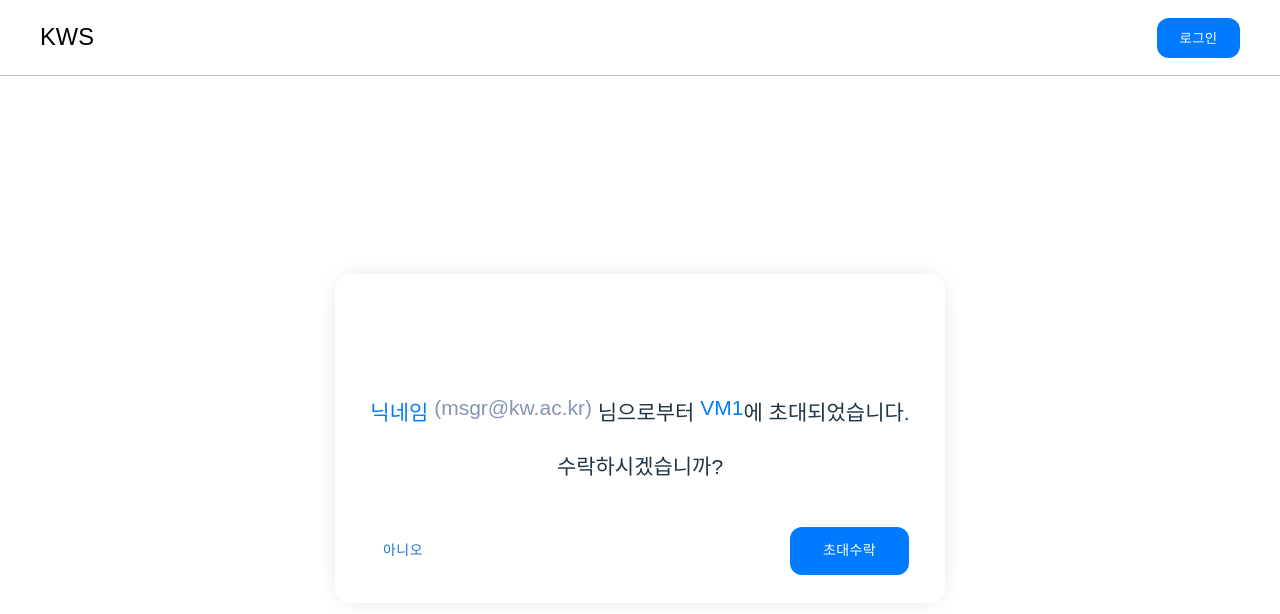
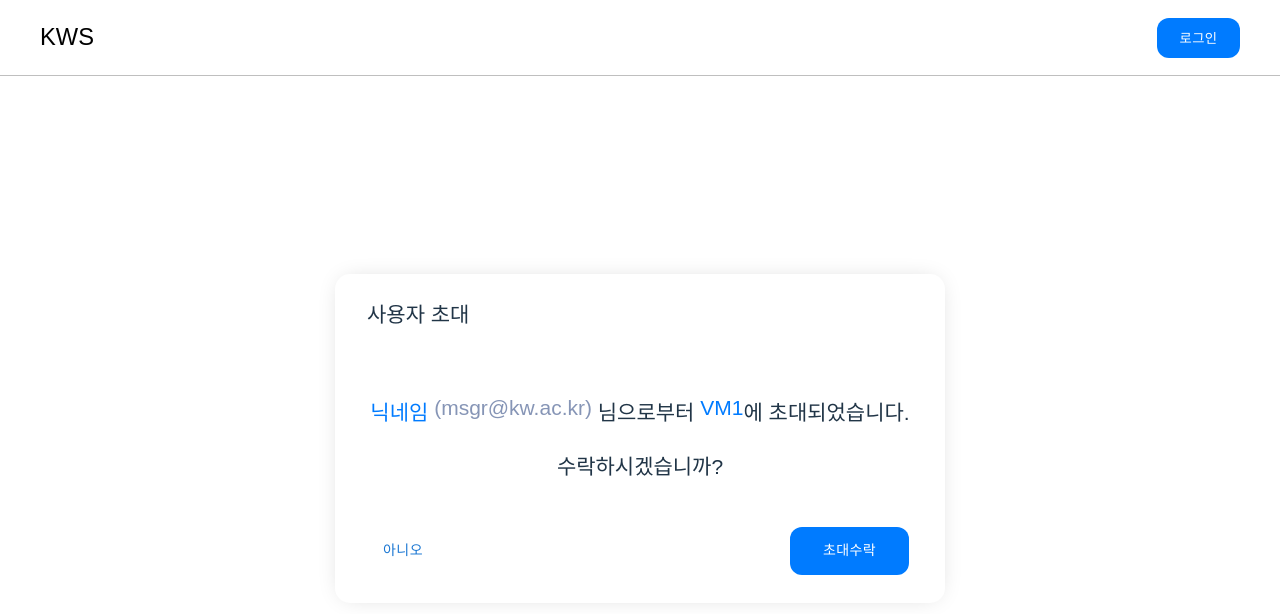
Before and after one commit to easy-cloud-Knet/KWS_FE, a React (Vite) app: page /invitation in a window 1280 px wide. Shown: the top 614 px of the page. Built offline with nearby package versions, Linux system fonts and the light colour scheme; a web font is replaced by a local one.

Commit message:
FEAT: Invitation 페이지 '사용자 초대' 문구 추가

```diff
--- a/src/pages/Invitation.tsx
+++ b/src/pages/Invitation.tsx
@@ -9,6 +9,7 @@ const Invitation = () => {
   return (
     <section className="invitation f-center">
       <div className="invitation-card p-relative">
+        <p className="absolute top-[24px] left-[32px] p-21-600">사용자 초대</p>
         <div className="invitation-inside f-center t-center">
           <div className="f-dir-column j-content-between">
             <p className="p-21-400 d-flex">
--- a/src/styles/text.css
+++ b/src/styles/text.css
@@ -259,6 +259,13 @@
   line-height: normal;
 }
 
+.p-21-600 {
+  font-size: 21px;
+  font-style: normal;
+  font-weight: 600;
+  line-height: normal;
+}
+
 .p-32-400 {
   font-size: 32px;
   font-style: normal;
```
